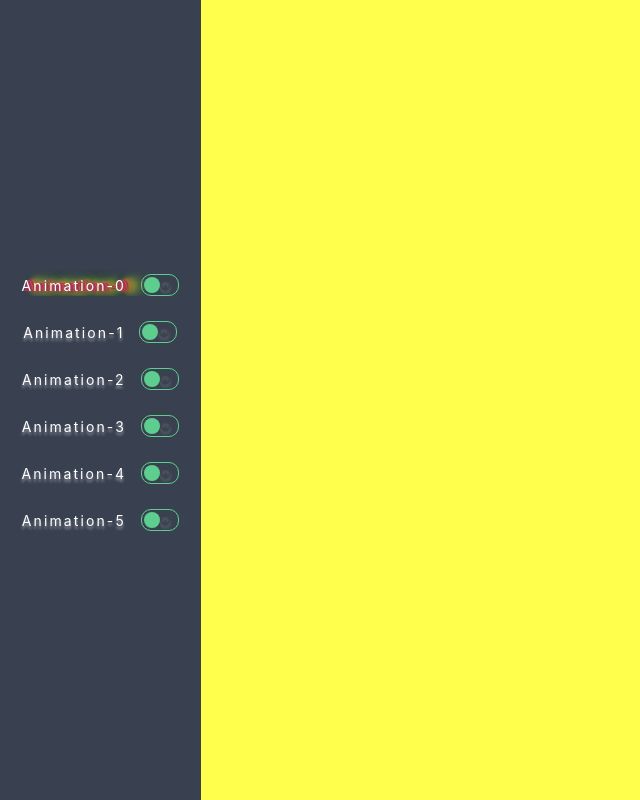
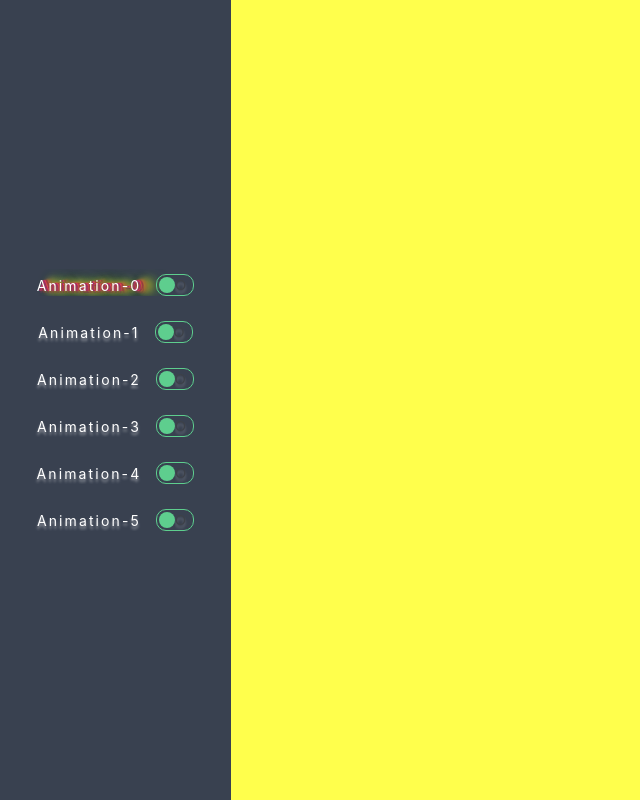
Before and after one commit to kstroevsky/bindfly.js, a React (Create React App) app: page /animation-0 in a window 1280 px wide. Shown: the whole page, without its empty margins (0-640 px from the left). Built offline with nearby package versions, Linux system fonts and the light colour scheme.

Commit message:
refactoring-different

```diff
--- a/src/App.css
+++ b/src/App.css
@@ -45,7 +45,8 @@ li {
     position: relative;
     padding: 0 1em;
     opacity: 0.8;
-    transform: translateX(-100vw);
+    transform: translateX(0px);
+    z-index: 2
   }
 
   .sidebar nav {
@@ -107,6 +108,14 @@ a:visited {
   -moz-background-clip: text;
   background-clip: text;
   text-shadow: 0px 3px 3px rgba(255, 255, 255, 0.5);
+}
+
+.ListLinkItem>* {
+  -webkit-user-select: none;
+  -moz-user-select: none;
+  -ms-user-select: none;
+  -o-user-select: none;
+  user-select: none;
 }
 
 .current-page {
--- a/src/components/Animation/index.js
+++ b/src/components/Animation/index.js
@@ -19,10 +19,12 @@ const Animation = ({ properties }) => {
     <Canvas
       key={+keyToggle.current}
       ref={canvasRef}
-      width={innerWidth}
-      height={innerHeight}
       style={{
         backgroundColor: properties.bgColor,
+        width: innerWidth - 225,
+        height: innerHeight,
+        position: 'relative',
+        right: 0,
       }}
     />
   )
--- a/src/components/NavLinkItem/index.jsx
+++ b/src/components/NavLinkItem/index.jsx
@@ -3,7 +3,7 @@ import { NavLink, useLocation } from "react-router-dom";
 import DropDownContent from "../DropdownContent";
 import { canvasReload } from "../../shared/utils";
 import { DataContext } from "../Context";
-import ToggleButton from "../ToggleButton/ToggleButton";
+import ToggleButton from "../ToggleButton";
 import classNames from "classnames";
 
 const NavLinkItem = ({ id, propertySets, onCleanUp }) => {
--- a/src/components/PageSidebar/index.jsx
+++ b/src/components/PageSidebar/index.jsx
@@ -1,11 +1,11 @@
-import React, { useEffect } from 'react';
+import React from 'react';
 import classNames from "classnames";
 import NavLinkItem from '../NavLinkItem';
 
 export const PageSidebar = ({ properties, isModal, isActive = false, onClose = null }) => {
 
     return (
-        <aside className={classNames("sidebar", { 'active': isModal ? isActive : true })}>
+        <aside className={classNames("sidebar", { 'active': isModal && isActive })}>
             <nav>
                 <ul className="ListLink">
                     {properties?.map((item, idx) => (
--- a/src/shared/utils/index.js
+++ b/src/shared/utils/index.js
@@ -9,7 +9,7 @@ export const canvasClickHandler = (animation, e) => {
         animation.particles.push(
             Object.assign({}, {
                 ...animation.particles[0],
-                x: e.data?.pos.x || e.clientX,
+                x: (e.data?.pos.x || e.clientXO) + 200,
                 y: e.data?.pos.y || e.clientY,
                 isStart: true,
                 start: 0,
```
Also changed, not shown: src/components/ToggleButton/index.jsx (renamed from src/components/ToggleButton/ToggleButton.jsx).
